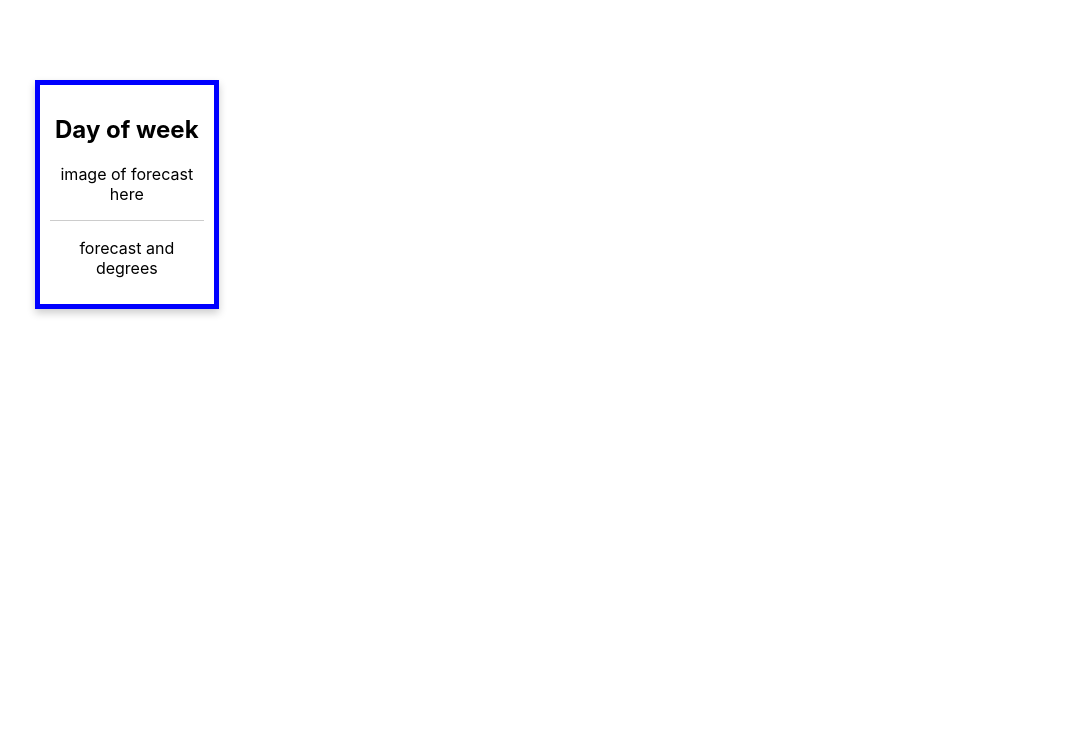
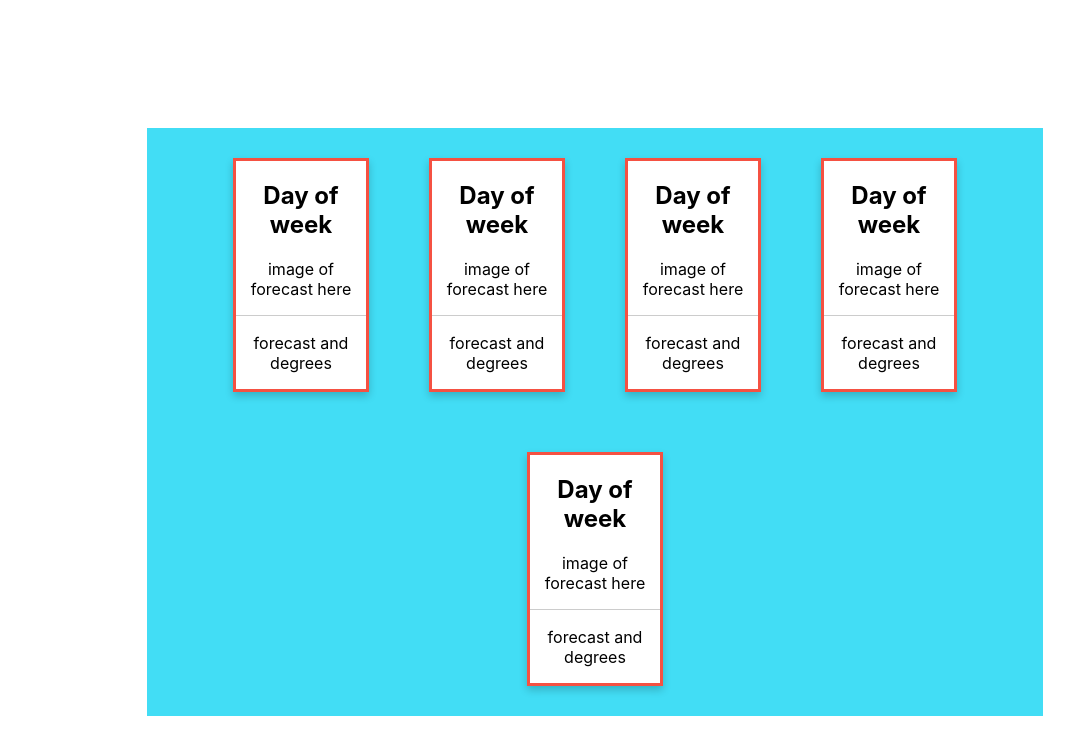
Before and after one commit to joespinelli7/weather-app, a React (Create React App) app: page / in a window 1280 px wide. Shown: the top 754 px of the page, without its empty margins (45-1119 px from the left). Built offline with nearby package versions, Linux system fonts and the light colour scheme.

Commit message:
rendering correct number of components and css styling

```diff
--- a/src/App.css
+++ b/src/App.css
@@ -1,5 +1,10 @@
 .App {
-  text-align: center;
+  width: 70%;
+  background: #42ddf5;
+  margin: 10px auto;
+  position: relative;
+  text-align:center;
+  margin-top: 10%;
 }
 
 /* .App-logo {
--- a/src/App.js
+++ b/src/App.js
@@ -21,9 +21,22 @@ class App extends React.Component {
   }
 
   render () {
+    const weatherArray = [];
+    for (let weather in this.state.days) {
+      weatherArray.push(this.state.days[weather]);
+    }
+    // console.log(weatherArray)
+
+    const daysArray = [];
+    for (let day in this.state.days) {
+      daysArray.push(day);
+    }
+    // console.log(daysArray)
     return (
       <div className="App">
-        <WeatherCard />
+        {daysArray.map(day => {
+          return <WeatherCard />
+        })}
       </div>
     );
   }
--- a/src/components/WeatherCard.css
+++ b/src/components/WeatherCard.css
@@ -2,11 +2,13 @@
   /* Add shadows to create the "card" effect */
   box-shadow: 0 4px 8px 0 rgba(0,0,0,0.2);
   transition: 0.3s;
-  width: 12%;
   height: auto;
-  padding: 10px;
-  margin: 80px;
-  border: 5px solid blue;
+  width: 130px;
+  display: inline-block;
+  margin: 30px;
+  background-color: white;
+  border-style: solid;
+  border-color: #f55142;
 }
 
 /* On mouse-over, add a deeper shadow */
```
